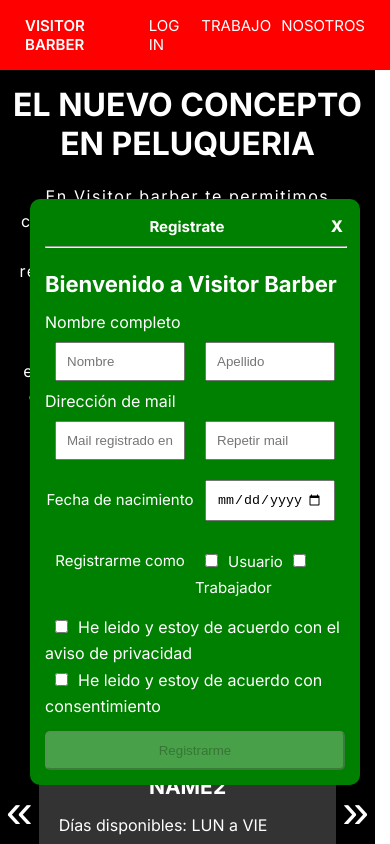
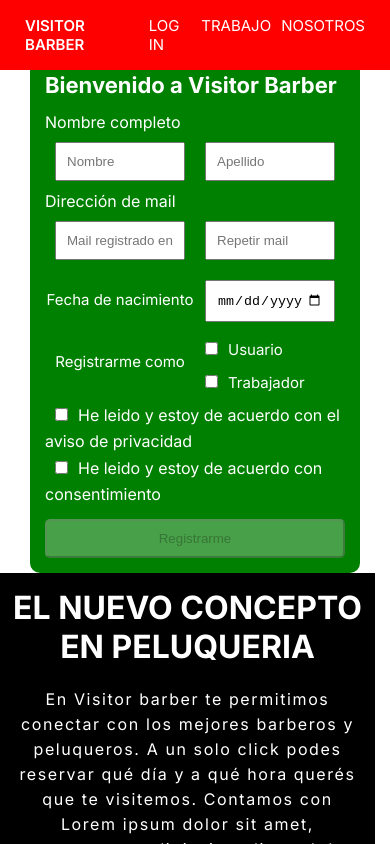
Before and after one commit to perassijulian/VisitorBarber, a React (Create React App) app: page / in a window 390 px wide. Both pictures are taken after a click on the element "TRABAJO". Built offline with nearby package versions, Linux system fonts and the light colour scheme.

Commit message:
start responsive

```diff
--- a/src/Navbar.scss
+++ b/src/Navbar.scss
@@ -7,6 +7,9 @@
     height: 70px;
     background-color: red;
     min-width: 375px;
+    position: fixed;
+    z-index: 2;
+
 
     h4{
         margin-left: 25px;
--- a/src/components/AddWorker.js
+++ b/src/components/AddWorker.js
@@ -119,6 +119,7 @@
                 <div className='addWorker--box--form--definition'>
                     <label>Registrarme como</label>
                     <div className='addWorker--box--form--definition--checkbox'>
+                        <div>
                             <input
                                 type="checkbox"
                                 id="user"
@@ -127,6 +128,8 @@
                                 name="user"
                             />
                             <label htmlFor="user">Usuario</label>
+                        </div>
+                        <div>
                             <input
                                 type="checkbox"
                                 id="worker"
@@ -135,6 +138,7 @@
                                 name="worker"
                             />
                             <label htmlFor="worker">Trabajador</label>
+                        </div>
                     </div>
                 </div>
                 {formData.worker &&
--- a/src/styles/AddWorker.scss
+++ b/src/styles/AddWorker.scss
@@ -6,8 +6,6 @@
     align-items: center;
     min-width: 100%;
     min-height: 100%;
-    position: fixed;
-    z-index: 2;
 
     hr{
         width: 100%;
@@ -67,8 +65,7 @@
                 border-radius: 5px;
             }
 
-            &--fullName, &--email, &--birthday, &--definition,
-            &--photo{
+            &--definition{
                 display: grid;
                 grid-auto-columns: minmax(0, 1fr);
                 grid-auto-flow: column;
@@ -81,7 +78,21 @@
                 }
 
                 &--checkbox{
-                    padding: 13px 0;
+                    display: flex;
+                    flex-direction: column;
+                }
+
+            }
+
+            &--fullName, &--email, &--birthday, &--photo{
+                display: grid;
+                grid-auto-columns: minmax(0, 1fr);
+                grid-auto-flow: column;
+
+                label{
+                    padding: 20px 0;
+                    text-align: center;
+                    font-size: 15px;
 
                 }
             }
```
Lines whose indentation alone changed are shown as unchanged.
